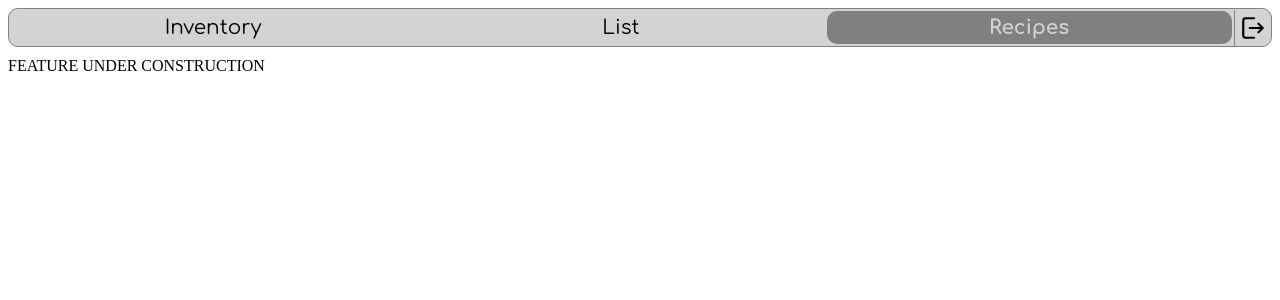
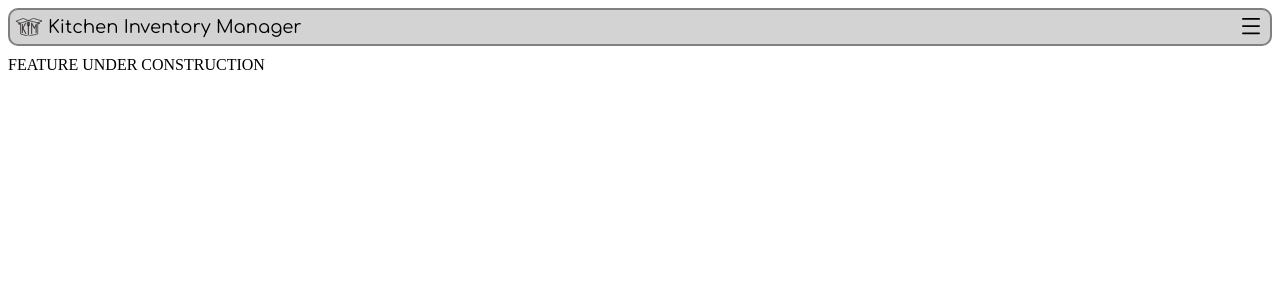
Before and after one commit to lpd8987/ProjectKIM, a Vue app: page /recipes in a window 1280 px wide. Shown: the top 300 px of the page. Built offline with nearby package versions, Linux system fonts and the light colour scheme; no server answers; sample sign-in values are in the browser's storage.

Commit message:
alpha 1.2

```diff
--- /dev/null
+++ b/src/components/Icons/HamburgerIcon.vue
@@ -0,0 +1,13 @@
+<template>
+    <svg xmlns="http://www.w3.org/2000/svg" xmlns:xlink="http://www.w3.org/1999/xlink" xmlns:sketch="http://www.bohemiancoding.com/sketch/ns" width="18px" height="18px" viewBox="0 0 20 20" version="1.1">
+
+        <title>hamburger</title>
+        <desc>Created with Sketch Beta.</desc>
+
+        <g id="Page-1" stroke="none" stroke-width="1" fill="none" fill-rule="evenodd" sketch:type="MSPage">
+            <g id="Icon-Set" sketch:type="MSLayerGroup" transform="translate(-210.000000, -887.000000)" fill="#000000">
+                <path d="M229,895 L211,895 C210.448,895 210,895.448 210,896 C210,896.553 210.448,897 211,897 L229,897 C229.552,897 230,896.553 230,896 C230,895.448 229.552,895 229,895 L229,895 Z M229,903 L211,903 C210.448,903 210,903.448 210,904 C210,904.553 210.448,905 211,905 L229,905 C229.552,905 230,904.553 230,904 C230,903.448 229.552,903 229,903 L229,903 Z M211,889 L229,889 C229.552,889 230,888.553 230,888 C230,887.448 229.552,887 229,887 L211,887 C210.448,887 210,887.448 210,888 C210,888.553 210.448,889 211,889 L211,889 Z" id="hamburger" sketch:type="MSShapeGroup"></path>
+            </g>
+        </g>
+    </svg>
+</template>
--- a/src/components/Icons/index.ts
+++ b/src/components/Icons/index.ts
@@ -18,6 +18,7 @@ import CheckIcon from "./CheckIcon.vue";
 import UndoIcon from "./UndoIcon.vue";
 import LogoOpenIconVue from "./LogoOpenIcon.vue";
 import GoogleIconVue from "./GoogleIcon.vue";
+import HamburgerIcon from "./HamburgerIcon.vue";
 
 export {
     ClockIcon,
@@ -39,5 +40,6 @@ export {
     CheckIcon,
     UndoIcon,
     LogoOpenIconVue,
-    GoogleIconVue
+    GoogleIconVue,
+    HamburgerIcon
 }
--- a/src/components/InventoryManagement/Types.ts
+++ b/src/components/InventoryManagement/Types.ts
@@ -1,5 +1,5 @@
 export type Quantity = 'Well-Stocked' | 'Moderately-Stocked' | 'Low' | 'Out';
-type ItemType = 'Ingredient' | 'Condiment' | 'Meal' | 'Snack' | 'Utility';
+type ItemType = 'Ingredient' | 'Condiment' | 'Meal' | 'Snack' | 'Tool' | 'Utility' ;
 type GroceryType = 'Baby Supplies' | 'Baking' | 'Bakery' | 'Beverages' | 'Breakfast' | 'Condiments' | 'Dairy' | 'Deli' | 'Frozen' | 'Grains and Pastas' | 'Health' | 'Cleaning' | 'Meat' | 'Produce' | 'Seafood' | 'Snack Food' | 'Instant Meal' | 'Alcohol' | 'Other'
 export type FirebaseTimestamp = {seconds: number, nanoseconds: number}
 
--- a/src/components/Nav.vue
+++ b/src/components/Nav.vue
@@ -1,6 +1,6 @@
 <script setup lang="ts">
     import { RouterLink } from 'vue-router';
-    import { SignOutIcon } from './Icons'
+    import { SignOutIcon, LogoOpenIconVue, HamburgerIcon, CrossIcon } from './Icons'
     import { signOutSession } from './OAuth/OAuth'
     import router from './../router'
     import { onMounted, ref } from 'vue';
@@ -13,6 +13,8 @@
         }
     })
 
+    const open = ref<boolean>(false);
+
     const formStore = useFormStore();
 
     const emits = defineEmits(['activeChanged'])
@@ -24,6 +26,10 @@
         formStore.signOutOpen = false;
     }
 
+    function toggle() {
+        open.value = !open.value
+    }
+
     onMounted(() => {
         console.log(props.activePage)
     })
@@ -32,7 +38,37 @@
 
 <template>
     <div class="nav">
+        <div :class="open? 'contentOpen' : 'contentClosed'">
+            <div class="leftContent">
+                <div class="logoIcon">
+                    <LogoOpenIconVue />
+                </div>
 
+                <div class="title">
+                    Kitchen Inventory Manager
+                </div>
+            </div>
+
+
+            <div class="rightContent">
+                <div
+                    v-if="!open"
+                    class="icon"
+                    @click="toggle"
+                >
+                    <HamburgerIcon />
+                </div>
+                <div
+                    v-else
+                    class="icon"
+                    @click="toggle"
+                >
+                    <CrossIcon />
+                </div>
+            </div>
+        </div>
+
+        <div :class="open? 'dropdownOpen' : 'dropdownClosed'">
             <RouterLink
                 :class="activePage === 'inventory'? 'linkActive' : 'link'"
                 :to="'/inventory'"
@@ -56,9 +92,14 @@
 
             <div
                 class="signOutBtn"
-            @click="formStore.signOutOpen = true">
+                @click="formStore.signOutOpen = true"
+            >
+                <div>Sign Out</div>
                 <SignOutIcon/>
             </div>
+        </div>
+
+
     </div>
 
     <ActionVerification
@@ -73,38 +114,119 @@
 <style scoped>
     @import url('https://fonts.googleapis.com/css2?family=Comfortaa:wght@300..700&display=swap');
 
+    .title {
+        font-family: 'Comfortaa', sans-serif;
+        font-size: 18px;
+    }
+
+    .leftContent {
+        display: flex;
+        width: 100%;
+        flex-direction: row;
+        justify-content: flex-start;
+        align-items: center;
+    }
+
+    .contentOpen {
+        transition: border-radius .25s ease;
+        width: 100%;
+        display: flex;
+        flex-direction: row;
+        justify-content: space-between;
+        align-items: center;
+        border: 2px solid gray;
+        border-bottom: none;
+        border-radius: 10px 10px 0px 0px;
+        background-color: lightgray;
+        padding-top: 3px;
+        padding-bottom: 3px;
+    }
+
+    .contentClosed {
+        transition: border-radius .25s ease;
+        width: 100%;
+        display: flex;
+        flex-direction: row;
+        justify-content: space-between;
+        align-items: center;
+        border-radius: 10px 10px 10px 10px;
+        border: 2px solid gray;
+        border-radius: 10px 10px 10px 10px;
+        background-color: lightgray;
+        padding-top: 3px;
+        padding-bottom: 3px;
+    }
+
+    .dropdownOpen {
+        transition: max-height .25s ease;
+        background-color: lightgray;
+        display: flex;
+        flex-direction: column;
+        position: absolute;
+        width: calc(100% - 4px);
+        top: 100%;
+        border: 2px solid gray;
+        border-top: 1px solid gray;
+        border-radius: 0px 0px 15px 15px;
+        max-height: 1000px;
+    }
+
+    .dropdownClosed {
+        transition: max-height .25s ease;
+        background-color: lightgray;
+        display: flex;
+        flex-direction: column;
+        position: absolute;
+        width: 100%;
+        top: 100%;
+        overflow: hidden;
+        max-height: 0px;
+    }
+
+    .logoIcon, .rightContent {
+        width: 28px;
+        height: 28px;
+        display: flex;
+        justify-content: center;
+        align-items: center;
+        margin-right: 5px;
+        margin-left: 5px;
+    }
+
+    .icon {
+        display: flex;
+        justify-content: center;
+        align-items: center;
+    }
+
     .signOutBtn {
+        border-top: 1px solid gray;
         font-size: 20px;
         text-decoration: none;
         font-family: 'Comfortaa', sans-serif;
         display: flex;
         flex-direction: row;
-        justify-content: center;
         align-items: center;
         height: 36px;
-        padding-left: 5px;
-        margin-right: 5px;
-        border-left: 1px solid gray;
+        padding: 5px;
+        gap: 10px;
     }
 
     .nav {
+        width: 100%;
         display: flex;
         flex-direction: row;
         justify-content: space-between;
         align-items: center;
         position: sticky;
-        border: 1px solid gray;
-        background-color: lightgray;
         margin-bottom: 10px;
-        border-radius: 10px 10px 10px 10px;
     }
 
     .link {
         transition-property: border-radius, color, background-color;
         transition-duration: .5s;
         transition-timing-function: ease;
-        text-align: center;
-        width: 90%;
+        width: 100%;
         padding: 5px;
         margin: 2px;
         font-size: 20px;
@@ -117,8 +239,7 @@
         transition-property: border-radius, color, background-color;
         transition-duration: .5s;
         transition-timing-function: ease;
-        text-align: center;
-        width: 90%;
+        width: calc(100% - 15px);
         border-right: 1px solid gray;
         background-color: gray;
         color: lightgray;
--- a/src/components/OAuth/SignIn.vue
+++ b/src/components/OAuth/SignIn.vue
@@ -1,5 +1,5 @@
 <script setup lang="ts">
-    import { LogoOpenIconVue, GoogleIconVue } from "../Icons";
+    import { LogoOpenIconVue } from "../Icons";
     import GoogleSignInBtn from "./GoogleSignInBtn.vue";
 </script>
 
@@ -14,7 +14,7 @@
     </div>
 
     <div class="version">
-        alpha v1.1
+        alpha v1.2
     </div>
 
 </template>
```
Lines whose indentation alone changed are shown as unchanged.
